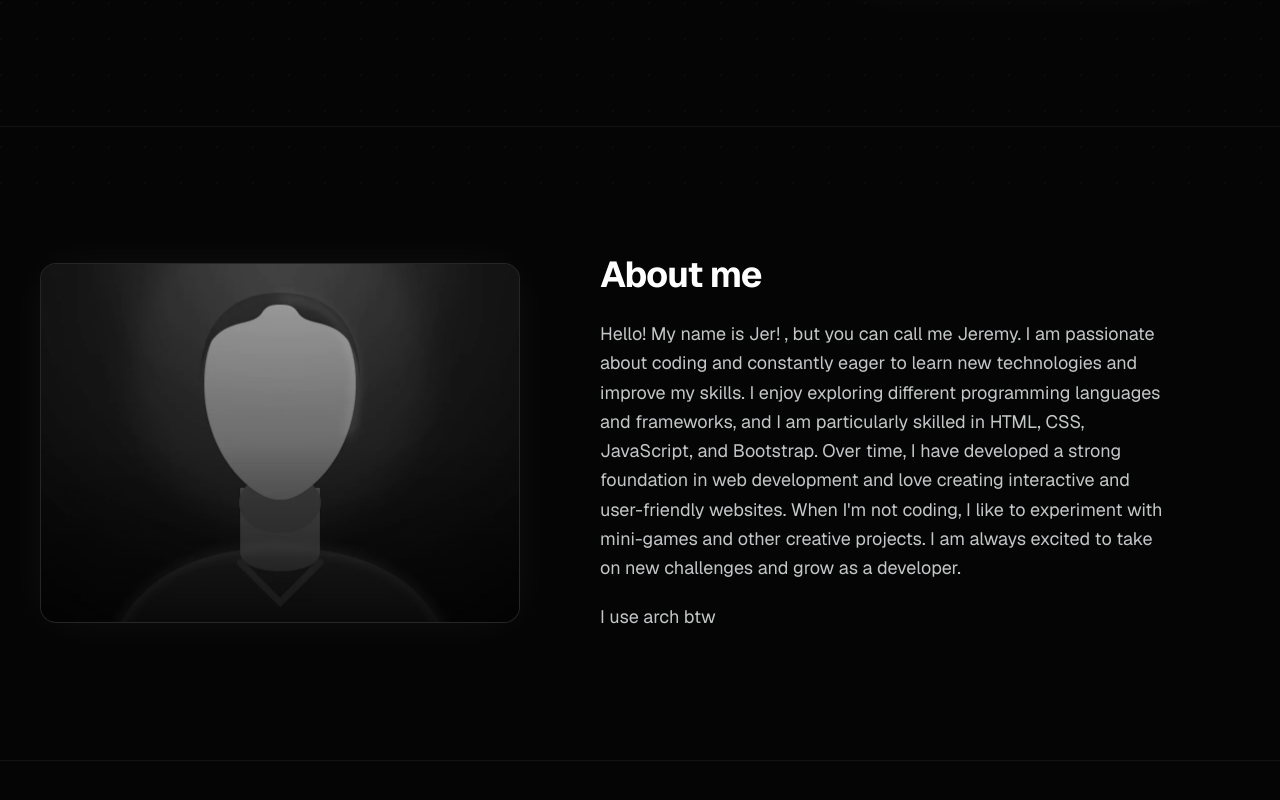
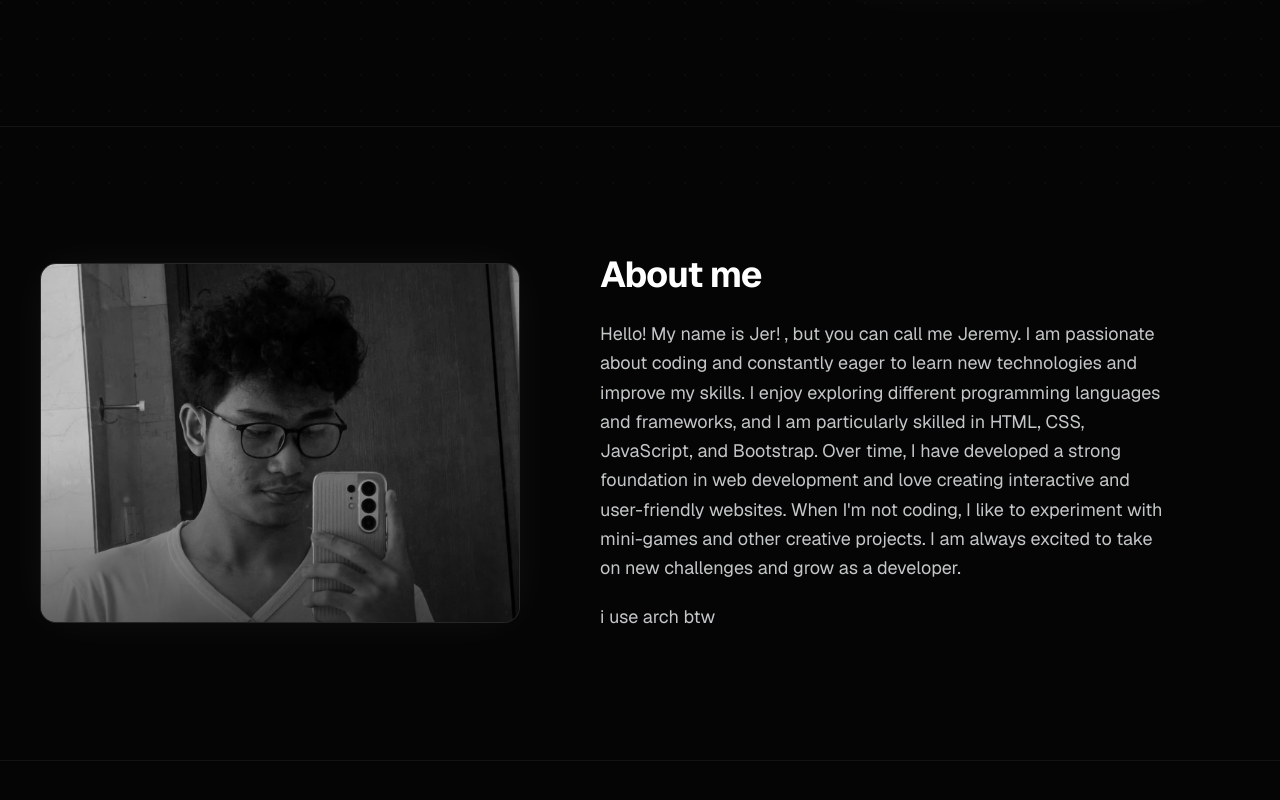
Before and after one commit to richiedavie/nextportjs, a Next.js app: page / in a window 1280 px wide. Shown: the part 610-1410 px from the top of the page. Built offline with nearby package versions, Linux system fonts and the light colour scheme.

Commit message:
changin the about section

```diff
--- a/components/sections/AboutSection.tsx
+++ b/components/sections/AboutSection.tsx
@@ -7,7 +7,7 @@ export function AboutSection() {
         <div className="group relative w-full max-w-md sm:max-w-lg lg:max-w-[480px] shrink-0">
           <div className="relative aspect-[4/3] overflow-hidden rounded-2xl border border-white/10 bg-[#0e0e0e] card-glow">
             <Image
-              src="/images/avatar.webp"
+              src="/images/WhatsApp Image 2026-07-20 at 18.51.15.jpeg"
               alt="Portrait of Jerry"
               fill
               sizes="(max-width: 640px) 100vw, (max-width: 1024px) 512px, 480px"
@@ -27,7 +27,7 @@ export function AboutSection() {
               Hello! My name is Jer! , but you can call me Jeremy. I am passionate about coding and constantly eager to learn new technologies and improve my skills. I enjoy exploring different programming languages and frameworks, and I am particularly skilled in HTML, CSS, JavaScript, and Bootstrap. Over time, I have developed a strong foundation in web development and love creating interactive and user-friendly websites. When I'm not coding, I like to experiment with mini-games and other creative projects. I am always excited to take on new challenges and grow as a developer.
             </p>
             <p>
-              I use arch btw
+             i use arch btw
             </p>
           </div>
         </div>
```
